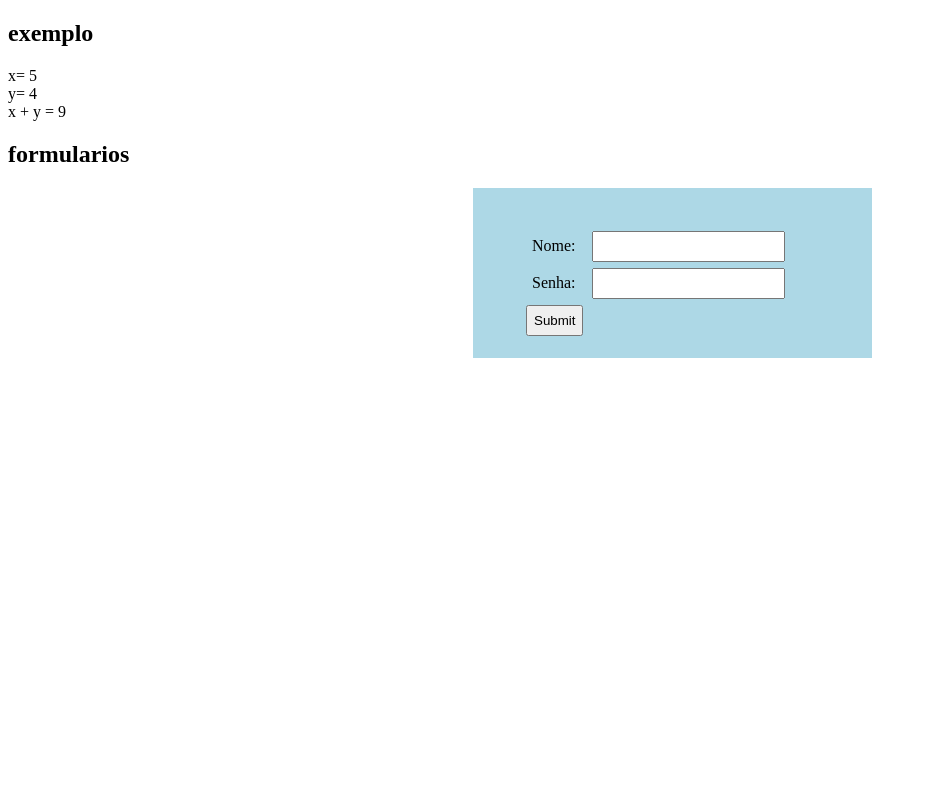
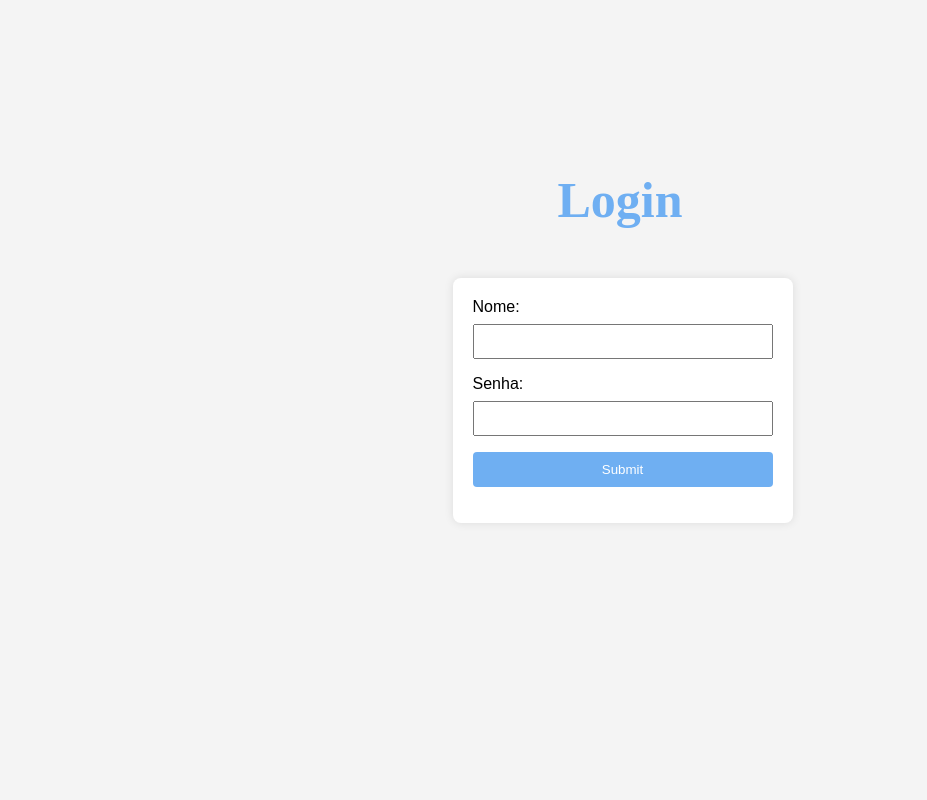
Before and after one commit to liviaribep/trabalhoweb, a PHP site: page / in a window 1280 px wide. Shown: the whole page, without its empty margins (0-927 px from the left). Run offline with PHP 8.4, Linux system fonts and the light colour scheme.

Commit message:
first commit

```diff
--- a/index.php
+++ b/index.php
@@ -7,46 +7,68 @@
     <title>Exemplo2</title>
 
     <style>
-
-        form{
-            background-color: lightblue;
-            padding: 10px;
-            margin: 5px;
-            width: 30%;
-            height: 150px;
-            position: relative;
-            left: 460px;
+        body {
+            font-family: Arial, sans-serif;
+            background-color: #f4f4f4;
+            margin: 0;
+            display: flex;
+            align-items: center;
+            justify-content: center;
+            height: 100vh;
         }
 
-        label,input{
-            padding: 6px;
-            margin: 3px;
-            text-align: center;
+        form {
+            background-color: #fff;
+            padding: 20px;
+            border-radius: 8px;
+            box-shadow: 0 0 10px rgba(0, 0, 0, 0.1);
+            width: 300px;
             position: relative;
-            top: 30px;
-            left: 40px;
+            left: -80px;
+
         }
 
+        label {
+            display: block;
+            margin-bottom: 8px;
+        }
 
-</style>
+        input {
+            width: 100%;
+            padding: 8px;
+            margin-bottom: 16px;
+            box-sizing: border-box;
+        }
+
+        #Enviar {
+            background-color: #6FAFF2;
+            color: white;
+            padding: 10px 15px;
+            border: none;
+            border-radius: 4px;
+        }
+        h2 {
+            color: #6FAFF2;
+            position: relative;
+            bottom: 200px;
+            left: 150px;
+            font-family: 'Times New Roman', Times, serif;
+            font-size: 50px;
+        }
+    </style>
 </head>
 <body>
-    <h2> exemplo </h2>
-    <?php
-        $x = 5;
-        $y = 4;
-        echo "x= ".$x;
-        echo "<br> y= ".$y;
-        echo "<br> x + y = ".$x + $y;
-    ?>
-    <h2> formularios </h2>
-    <form action="index.php" method="post">
+    <h2> Login </h2>
+
+    <form action="validar.php" method="post">
         <label for="nome"> Nome: </label>
         <input id="nome" type="text" name="nome"> <br>
         <label for="senha"> Senha: </label>
         <input id="senha" type="password" name="senha"> <br>
-        <input type="submit"> <br>
+        <input type="submit" id="Enviar"> <br>
+    </form>
 
-    </form>
+
+
 </body>
 </html>
```
Also changed, not shown: Siteprincipal.php (added, +74 -0 lines), erro.php (deleted, +0 -11 lines), paginainicial.php (+1 -7 lines), validar.php (added, +19 -0 lines).
